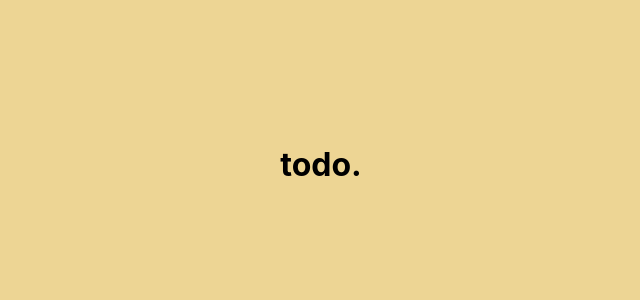
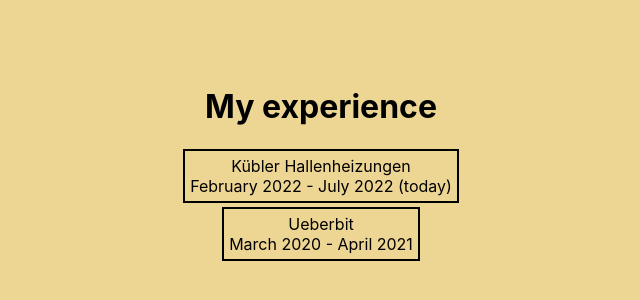
Before and after one commit to ibveecnk/portfolio, a Next.js app: page /experience in a window 1280 px wide. Shown: the part 236-536 px from the top of the page, without its empty margins (319-959 px from the left). Built offline with nearby package versions, Linux system fonts and the light colour scheme.

Commit message:
Add experience content

```diff
--- /dev/null
+++ b/components/Experience/ExperienceCard.tsx
@@ -0,0 +1,40 @@
+import Link from "next/link";
+import styles from "/styles/pages/Experience.module.scss";
+
+interface Props {
+  link: string;
+  text: string;
+  from: Date;
+  to: Date;
+  ongoing?: boolean;
+}
+
+export const ExperienceCard: React.FC<Props> = ({
+  text,
+  link,
+  from,
+  to,
+  ongoing = false,
+}) => {
+  const dateSpanToString = (from: Date, to: Date) => {
+    const fromString = from.toLocaleDateString("en-US", {
+      year: "numeric",
+      month: "long",
+    });
+    let toString = to.toLocaleDateString("en-US", {
+      year: "numeric",
+      month: "long",
+    });
+    ongoing ? (toString += " (today)") : null;
+    return `${fromString} - ${toString}`;
+  };
+
+  return (
+    <Link href={link} passHref>
+      <div className={styles.card}>
+        {text}
+        <div>{dateSpanToString(from, to)}</div>
+      </div>
+    </Link>
+  );
+};
--- a/components/Home/HomeLinks.tsx
+++ b/components/Home/HomeLinks.tsx
@@ -1,4 +1,4 @@
-import styles from "../../styles/components/HomeLinks.module.scss";
+import styles from "/styles/components/HomeLinks.module.scss";
 import { HomeLink } from "./sub/HomeLink";
 
 interface Props {}
--- a/components/Home/sub/HomeLink.tsx
+++ b/components/Home/sub/HomeLink.tsx
@@ -1,5 +1,5 @@
 import Link from "next/link";
-import styles from "../../../styles/components/HomeLinks.module.scss";
+import styles from "/styles/components/HomeLinks.module.scss";
 
 interface Props {
   link: string;
--- a/package.json
+++ b/package.json
@@ -3,7 +3,7 @@
   "version": "0.1.0",
   "private": true,
   "scripts": {
-    "dev": "next dev",
+    "dev": "next dev --port 3001",
     "build": "next build",
     "start": "next start",
     "lint": "next lint"
--- a/pages/experience.tsx
+++ b/pages/experience.tsx
@@ -1,12 +1,28 @@
 import type { NextPage } from "next";
 import Head from "next/head";
+import { ExperienceCard } from "../components/Experience/ExperienceCard";
 import styles from "../styles/pages/Experience.module.scss";
 
 const Home: NextPage = () => {
   return (
     <div className={styles.container}>
       <main className={styles.main}>
-        <h1>todo.</h1>
+        <h1>My experience</h1>
+        <div className={styles.cardWrapper}>
+          <ExperienceCard
+            text="Kübler Hallenheizungen"
+            link="https://www.kuebler-hallenheizungen.de"
+            from={new Date(2022, 1, 1)}
+            to={new Date(Date.now())}
+            ongoing={true}
+          ></ExperienceCard>
+          <ExperienceCard
+            text="Ueberbit"
+            link="https://www.ueberbit.de"
+            from={new Date(2020, 2, 1)}
+            to={new Date(2021, 3, 1)}
+          ></ExperienceCard>
+        </div>
       </main>
     </div>
   );
--- a/styles/pages/Experience.module.scss
+++ b/styles/pages/Experience.module.scss
@@ -11,3 +11,18 @@
     justify-content: center;
     align-items: center;
 }
+
+.cardWrapper {
+    display: flex;
+    flex-direction: column;
+    justify-content: center;
+    align-items: center;
+    flex-wrap: nowrap;
+    text-align: center;
+}
+
+.card {
+    padding: 5px;
+    margin: 2px 10px;
+    border: 2px solid black;
+}
```
